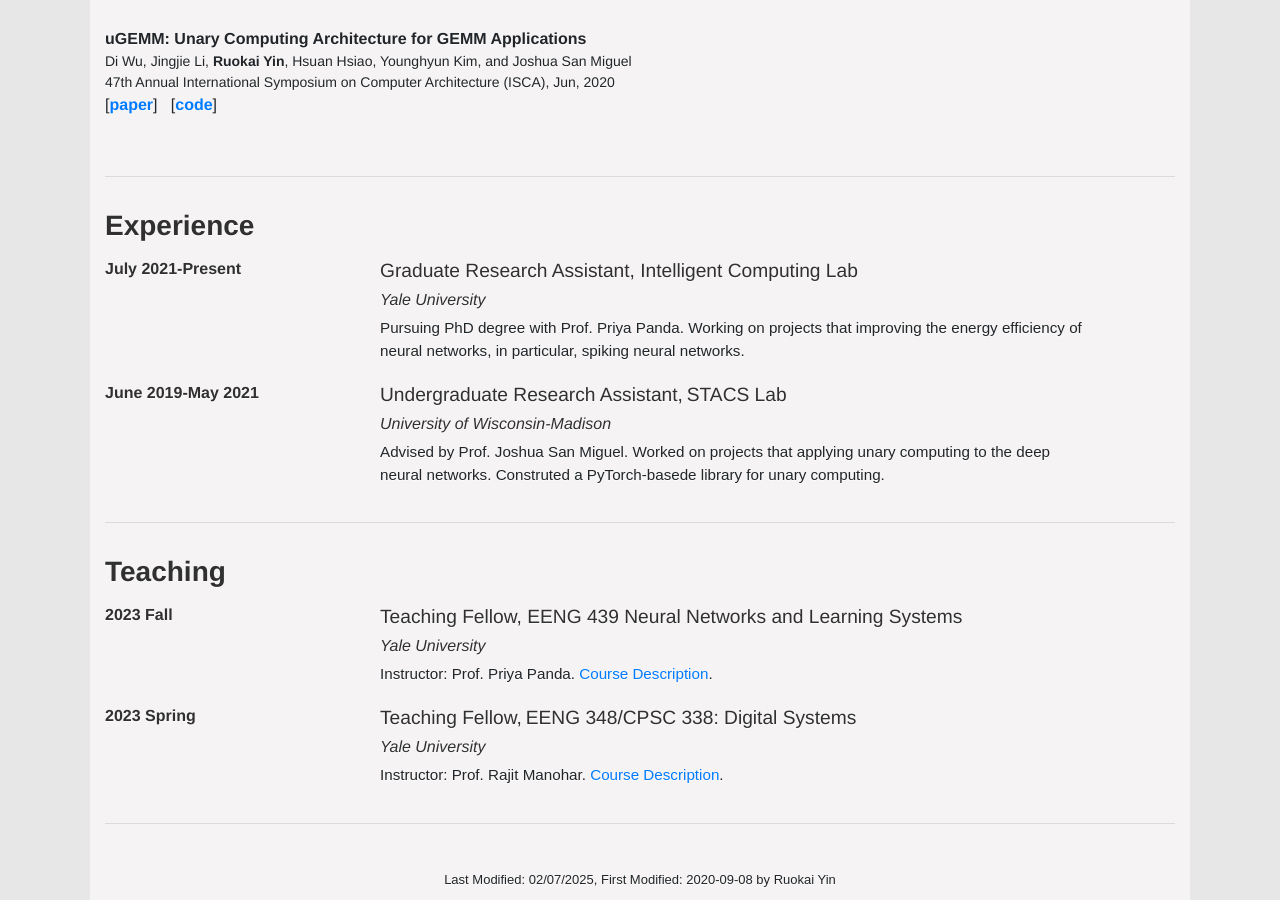
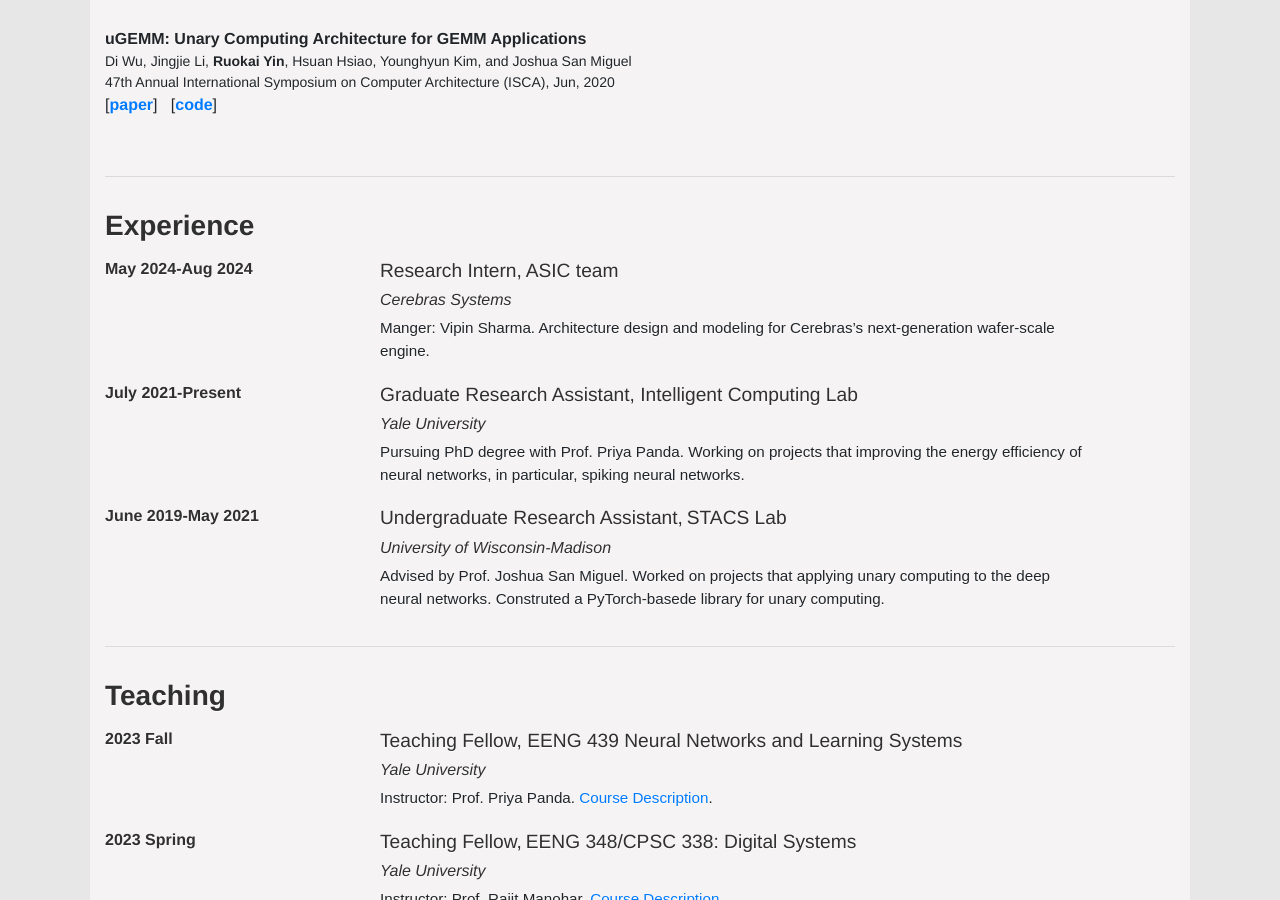
Before and after one commit to RuokaiYin/RuokaiYin.github.io, a Jekyll site: the page built from index.html, in a window 1280 px wide and 900 px high, scrolled down 1854 px. Built offline with Jekyll 4.4.1, drawn with Linux system fonts in a browser that asks for light colours.

Commit message:
Update experience.html

```diff
--- a/_includes/experience.html
+++ b/_includes/experience.html
@@ -1,6 +1,17 @@
 <div class="row">
     <div class="col-12">
         <h2>Experience</h2>
+    </div>
+</div>
+
+<div class="row">
+    <div class="col-3">
+        <h4>May 2024-Aug 2024</h4>
+    </div>
+    <div class="col-8">
+        <h5>Research Intern, ASIC team </h5>
+        <h6>Cerebras Systems</h6>
+        <p>Manger: Vipin Sharma. Architecture design and modeling for Cerebras’s next-generation wafer-scale engine.</p>
     </div>
 </div>
 
```
